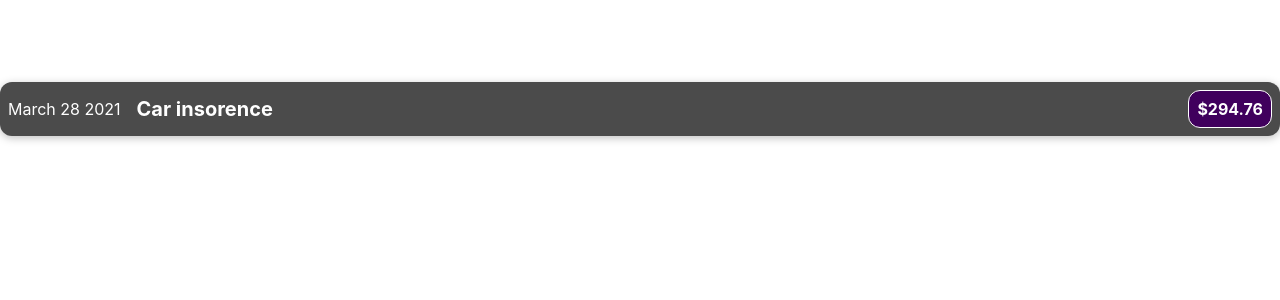
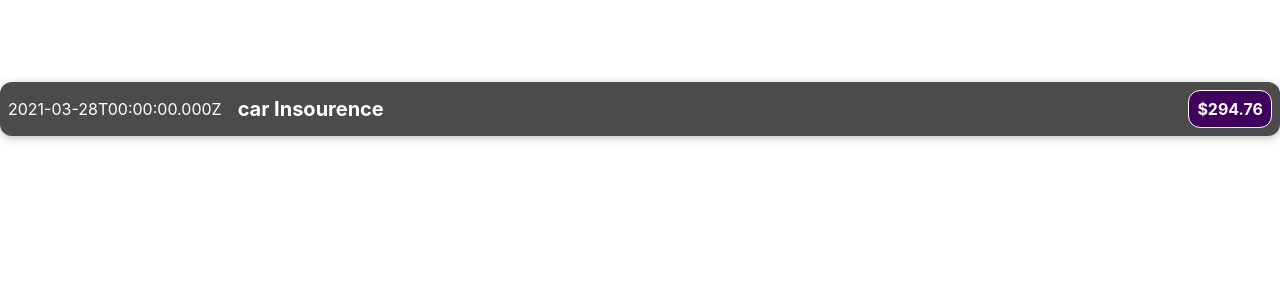
Before and after one commit to 99himesh/react, a React (Create React App) app: page / in a window 1280 px wide. Shown: the top 300 px of the page. Built offline with nearby package versions, Linux system fonts and the light colour scheme.

Commit message:
taskj 8 2

```diff
--- a/src/component/expenseitem.js
+++ b/src/component/expenseitem.js
@@ -1,13 +1,18 @@
 import './Expenseitem.css'
 
 function ExpenseItem(){
+   const expenseDate=new Date(2021,2,28);
+   const expenseTitle='car Insourence';
+   const expenseAmount=294.76;
+
+
     return  (
         <div className='expense-item'>
 
-            <div>March 28 2021</div>
+            <div>{expenseDate.toISOString()}</div>
             <div className='expense-item__description'>
-                <h2>Car insorence</h2>
-            <div className='expense-item__price'>$294.76 </div>
+                <h2>{expenseTitle}</h2>
+            <div className='expense-item__price'>${expenseAmount} </div>
             </div>
         </div>
     );
```
